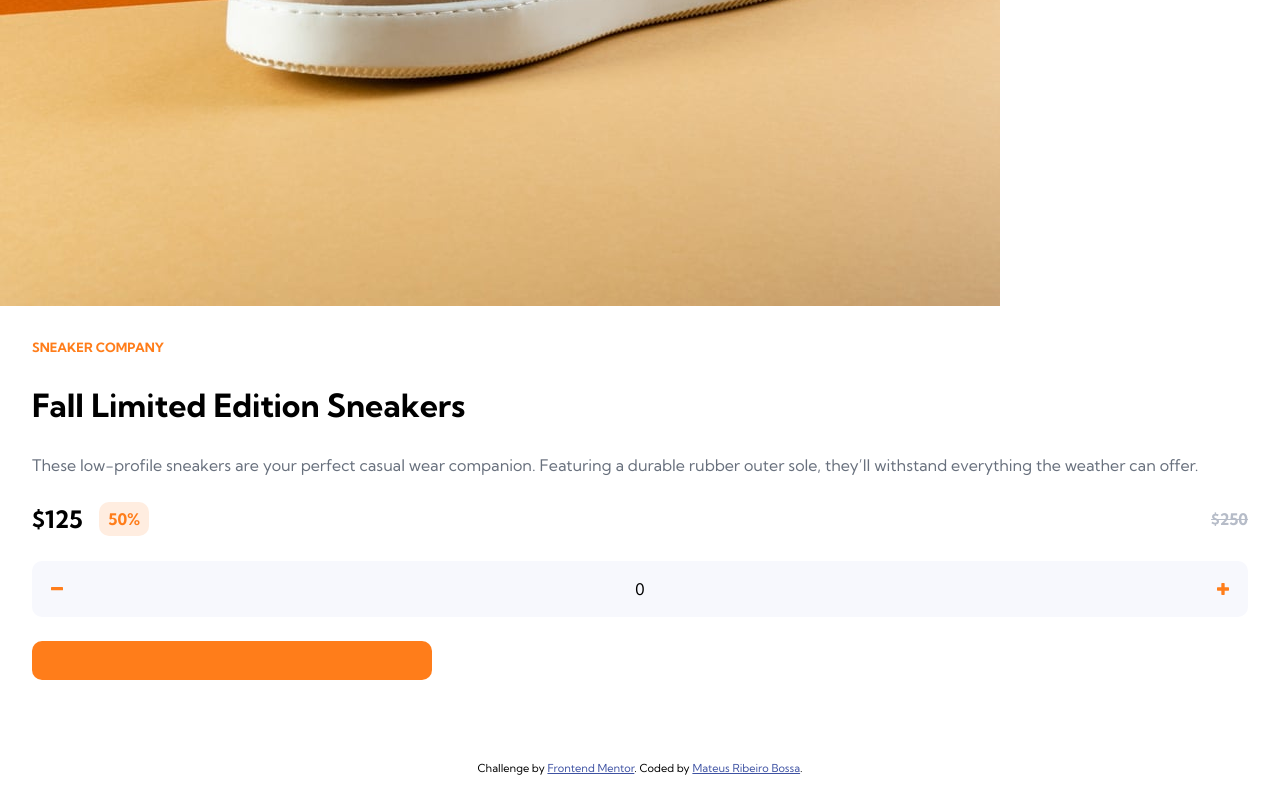
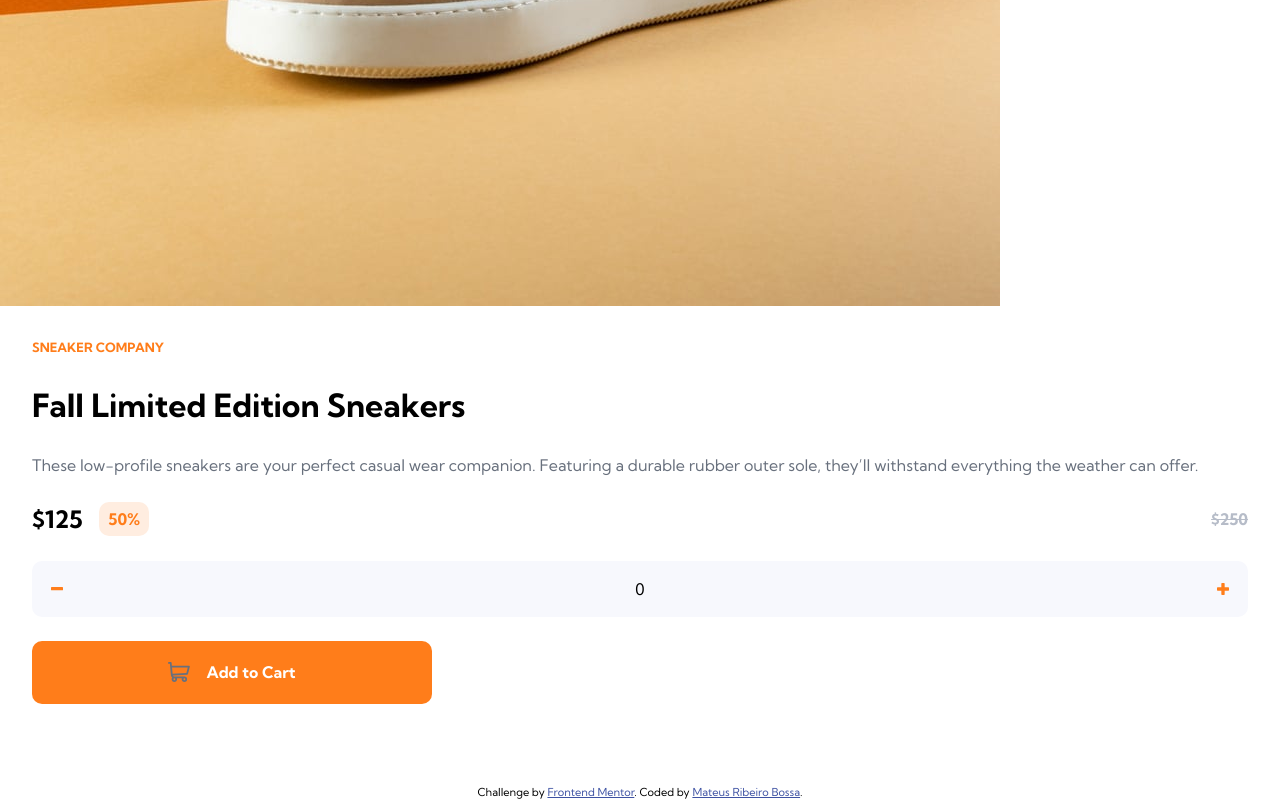
Before and after one commit to mtbossa/frontend-mentor-ecommerce-page, a Vue app: page / in a window 1280 px wide. Shown: the part 694-1494 px from the top of the page. Before the commit the page ends 1470 px from the top, so only its background shows below. Built offline with nearby package versions, Linux system fonts and the light colour scheme.

Commit message:
Passing the data to the button.

```diff
--- a/src/components/ProductInfo.vue
+++ b/src/components/ProductInfo.vue
@@ -15,7 +15,7 @@
     </div>
 
     <QuantityInput />
-    <AppButton />
+    <AppButton icon="icon-cart.svg" alt="Cart">Add to Cart</AppButton>
   </article>
 </template>
 
```
